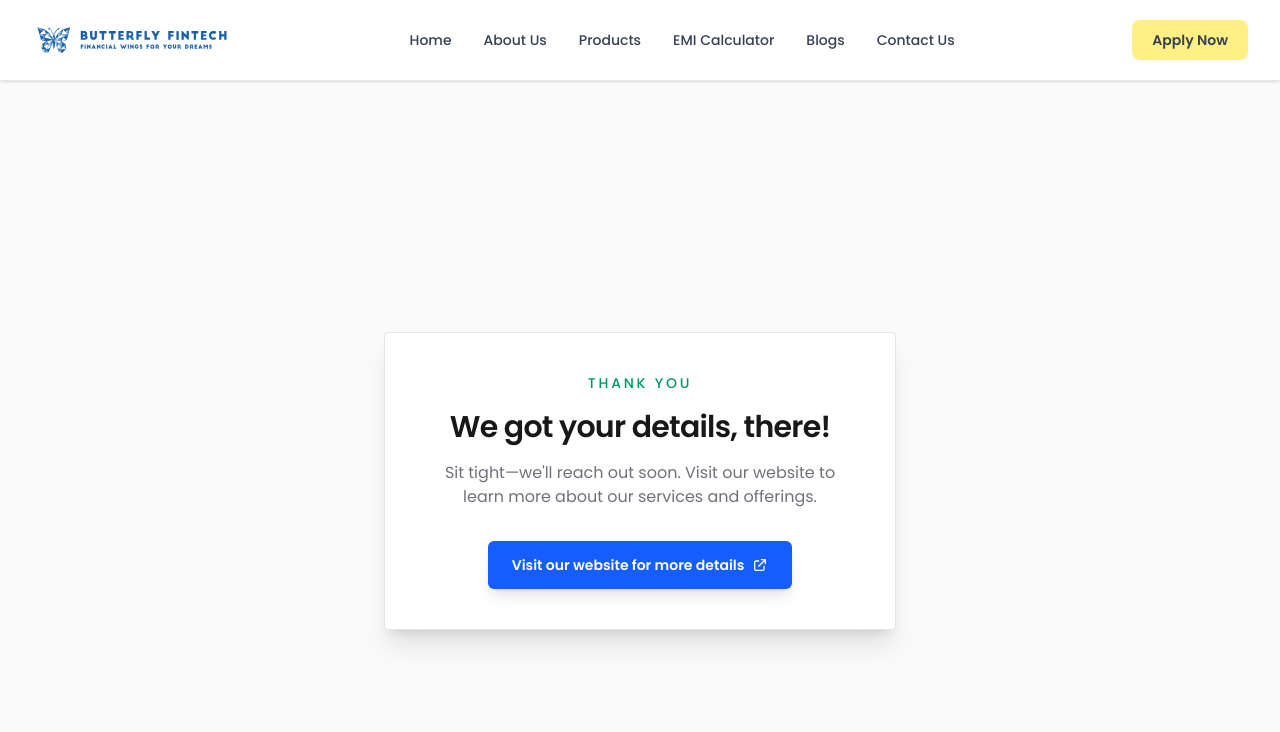
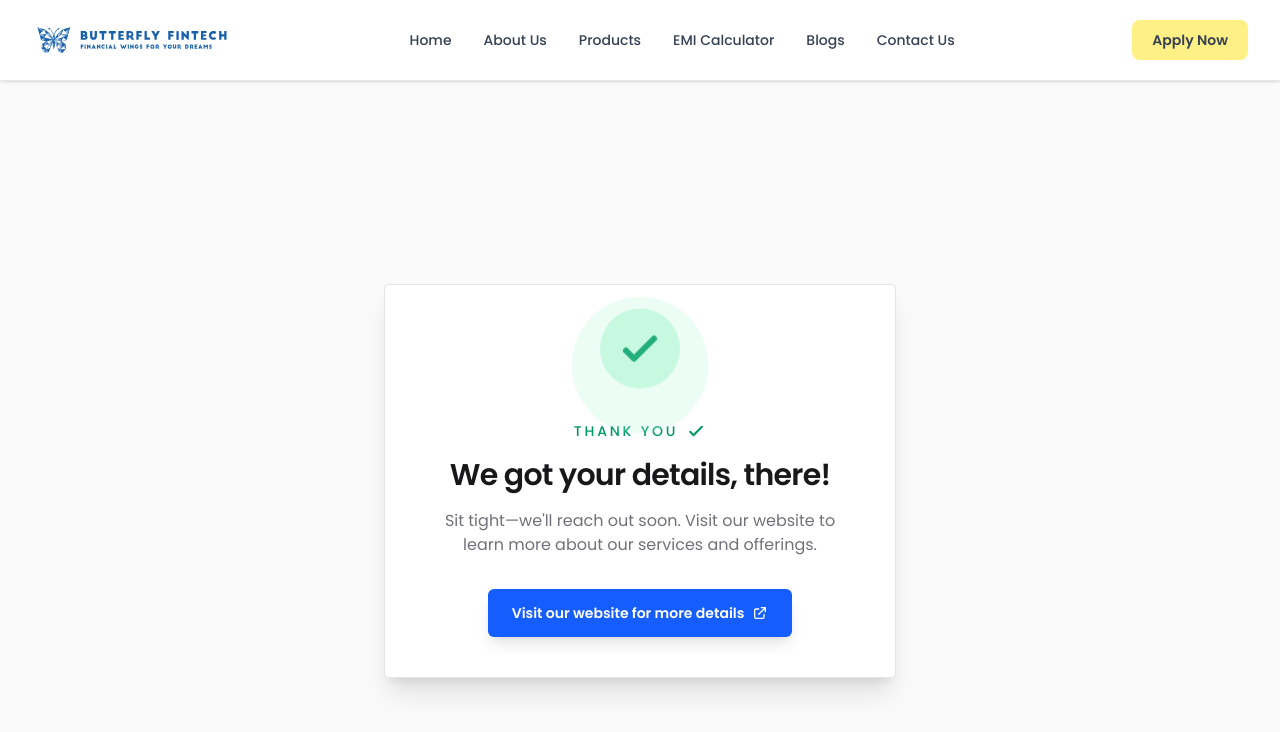
Before and after one commit to JaguarsCodehub/form, a Next.js app: page /thank-you in a window 1280 px wide. Shown: the top 732 px of the page. Built offline with nearby package versions, Linux system fonts and the light colour scheme; no server answers.

Commit message:
feat: thankyou

```diff
--- a/app/globals.css
+++ b/app/globals.css
@@ -23,3 +23,34 @@ body {
   color: var(--foreground);
   font-family: var(--font-poppins), -apple-system, BlinkMacSystemFont, "Segoe UI", sans-serif;
 }
+
+@keyframes scaleIn {
+  from {
+    transform: scale(0);
+    opacity: 0;
+  }
+  to {
+    transform: scale(1);
+    opacity: 1;
+  }
+}
+
+@keyframes drawCheck {
+  from {
+    stroke-dashoffset: 24;
+  }
+  to {
+    stroke-dashoffset: 0;
+  }
+}
+
+@keyframes fadeIn {
+  from {
+    opacity: 0;
+    transform: translateY(10px);
+  }
+  to {
+    opacity: 1;
+    transform: translateY(0);
+  }
+}
--- /dev/null
+++ b/app/thank-you/ThankYouAnimations.tsx
@@ -0,0 +1,93 @@
+"use client";
+
+import Link from "next/link";
+
+export default function ThankYouAnimations({ displayName }: { displayName: string }) {
+  return (
+    <>
+      {/* Animated Success Checkmark */}
+      <div className="flex justify-center mb-4">
+        <div className="relative">
+          <div className="w-20 h-20 rounded-full bg-emerald-100 flex items-center justify-center animate-bounce">
+            <svg
+              className="w-12 h-12 text-emerald-600"
+              fill="none"
+              stroke="currentColor"
+              viewBox="0 0 24 24"
+              style={{
+                animation: "scaleIn 0.5s ease-out, drawCheck 0.5s ease-out 0.3s both",
+              }}
+            >
+              <path
+                strokeLinecap="round"
+                strokeLinejoin="round"
+                strokeWidth={3}
+                d="M5 13l4 4L19 7"
+                style={{
+                  strokeDasharray: "24",
+                  strokeDashoffset: "24",
+                  animation: "drawCheck 0.5s ease-out 0.3s forwards",
+                }}
+              />
+            </svg>
+          </div>
+          {/* Ripple effect */}
+          <div className="absolute inset-0 rounded-full bg-emerald-200 animate-ping opacity-75"></div>
+        </div>
+      </div>
+
+      <div className="flex items-center justify-center gap-2 mb-2">
+        <p className="text-sm font-sans font-medium uppercase tracking-[0.2em] text-emerald-600">Thank you</p>
+        <svg
+          className="w-5 h-5 text-emerald-600"
+          fill="none"
+          stroke="currentColor"
+          viewBox="0 0 24 24"
+          style={{
+            animation: "scaleIn 0.5s ease-out 0.2s both",
+          }}
+        >
+          <path
+            strokeLinecap="round"
+            strokeLinejoin="round"
+            strokeWidth={2.5}
+            d="M5 13l4 4L19 7"
+          />
+        </svg>
+      </div>
+
+      <h1
+        className="mt-4 text-3xl font-sans font-semibold tracking-tight"
+        style={{
+          animation: "fadeIn 0.6s ease-out 0.4s both",
+        }}
+      >
+        We got your details, {displayName}!
+      </h1>
+      <p
+        className="mt-4 text-base font-sans text-zinc-500"
+        style={{
+          animation: "fadeIn 0.6s ease-out 0.6s both",
+        }}
+      >
+        Sit tight—we&apos;ll reach out soon. Visit our website to learn more about our services and offerings.
+      </p>
+
+      <Link
+        href={process.env.NEXT_PUBLIC_WEBSITE_URL || "#"}
+        target="_blank"
+        rel="noopener noreferrer"
+        className="mt-8 inline-flex items-center justify-center gap-2 rounded-md bg-blue-600 px-6 py-3.5 text-sm font-sans font-semibold text-white shadow-lg transition-all hover:bg-blue-700 hover:shadow-xl hover:shadow-blue-200 hover:scale-105"
+        style={{
+          animation: "fadeIn 0.6s ease-out 0.8s both",
+        }}
+      >
+        <span className="font-sans">Visit our website for more details</span>
+        <svg className="h-4 w-4" fill="none" stroke="currentColor" viewBox="0 0 24 24">
+          <path strokeLinecap="round" strokeLinejoin="round" strokeWidth={2} d="M10 6H6a2 2 0 00-2 2v10a2 2 0 002 2h10a2 2 0 002-2v-4M14 4h6m0 0v6m0-6L10 14" />
+        </svg>
+      </Link>
+
+    </>
+  );
+}
--- a/app/thank-you/page.tsx
+++ b/app/thank-you/page.tsx
@@ -1,4 +1,5 @@
 import Link from "next/link";
+import ThankYouAnimations from "./ThankYouAnimations";
 
 type ThankYouPageProps = {
   searchParams: Promise<{
@@ -14,25 +15,7 @@ export default async function ThankYouPage({ searchParams }: ThankYouPageProps)
   return (
     <div className="flex min-h-screen flex-col items-center justify-center bg-zinc-50 px-6 py-16 text-center text-zinc-900">
       <div className="w-full max-w-lg rounded-sm border border-zinc-200 bg-white p-10 shadow-xl">
-        <p className="text-sm font-sans font-medium uppercase tracking-[0.2em] text-emerald-600">Thank you</p>
-        <h1 className="mt-4 text-3xl font-sans font-semibold tracking-tight">
-          We got your details, {displayName}!
-        </h1>
-        <p className="mt-4 text-base font-sans text-zinc-500">
-          Sit tight—we&apos;ll reach out soon. Visit our website to learn more about our services and offerings.
-        </p>
-
-        <Link
-          href={process.env.NEXT_PUBLIC_WEBSITE_URL || "#"}
-          target="_blank"
-          rel="noopener noreferrer"
-          className="mt-8 inline-flex items-center justify-center gap-2 rounded-md bg-blue-600 px-6 py-3.5 text-sm font-sans font-semibold text-white shadow-lg transition-all hover:bg-blue-700 hover:shadow-xl hover:shadow-blue-200"
-        >
-          <span className="font-sans">Visit our website for more details</span>
-          <svg className="h-4 w-4" fill="none" stroke="currentColor" viewBox="0 0 24 24">
-            <path strokeLinecap="round" strokeLinejoin="round" strokeWidth={2} d="M10 6H6a2 2 0 00-2 2v10a2 2 0 002 2h10a2 2 0 002-2v-4M14 4h6m0 0v6m0-6L10 14" />
-          </svg>
-        </Link>
+        <ThankYouAnimations displayName={displayName} />
       </div>
     </div>
   );
```
